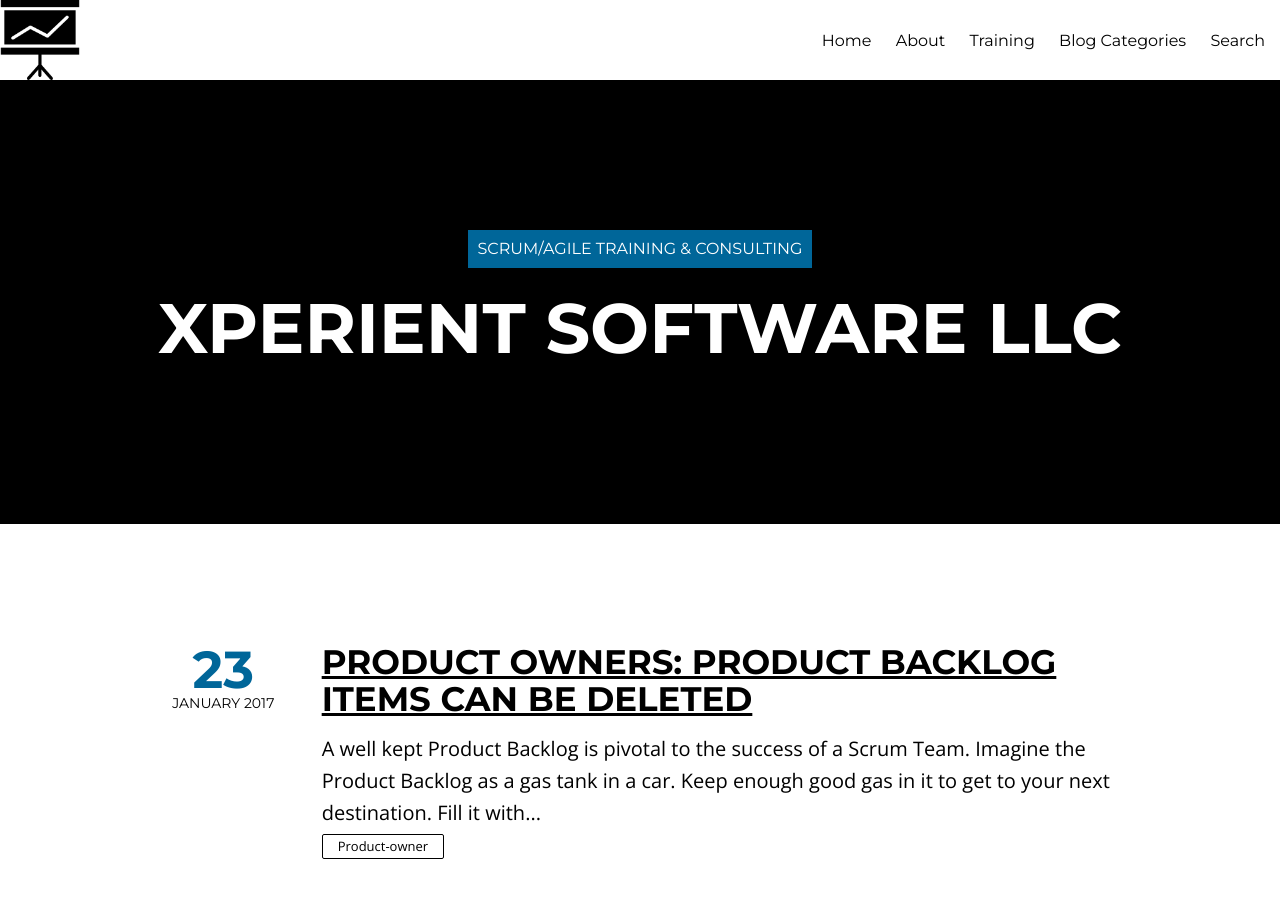
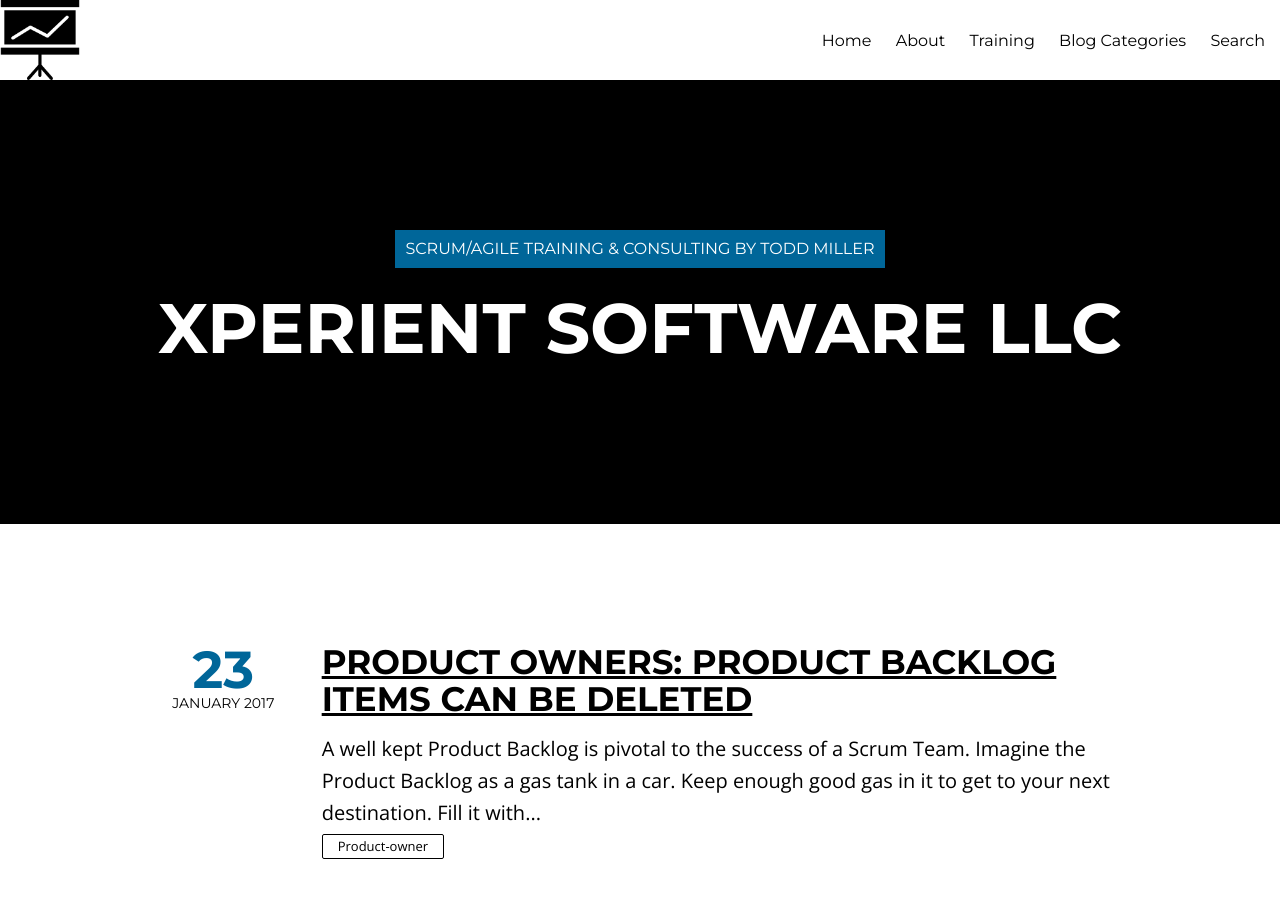
Before and after one commit to agiletodd/agiletodd.github.io, a Jekyll site: the page built from index.html, in a window 1280 px wide and 900 px high. Built offline with Jekyll 4.4.1, drawn with Linux system fonts in a browser that asks for light colours; nearby versions of some CDN libraries; the list of posts is cut into pages by our own code.

Commit message:
Updated Config (by Todd Miller)

```diff
--- a/_config.yml
+++ b/_config.yml
@@ -1,4 +1,4 @@
-title:            Scrum/Agile Training & Consulting
+title:            Scrum/Agile Training & Consulting by Todd Miller
 description:      "Xperient Software LLC"
 logo:             logo.png
 disqus_shortname: xperientsoftware
```
